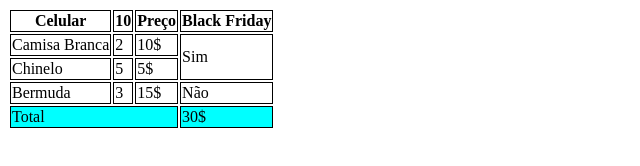
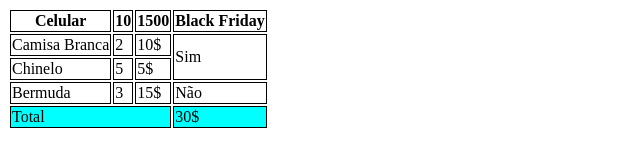
Before and after one commit to Johnnycast/aula-tabela, a plain HTML site: page index.html in a window 1280 px wide. Shown: the whole page, without its empty margins (0-640 px from the left). Drawn offline with Linux system fonts and the light colour scheme.

Commit message:
"Alterado Valor"

```diff
--- a/index.html
+++ b/index.html
@@ -17,7 +17,7 @@
             <tr>
                 <th>Celular</th>
                 <th>10</th>
-                <th>Preço</th>
+                <th>1500</th>
                 <th>Black Friday</th>
             </tr>
         </thead>
```
